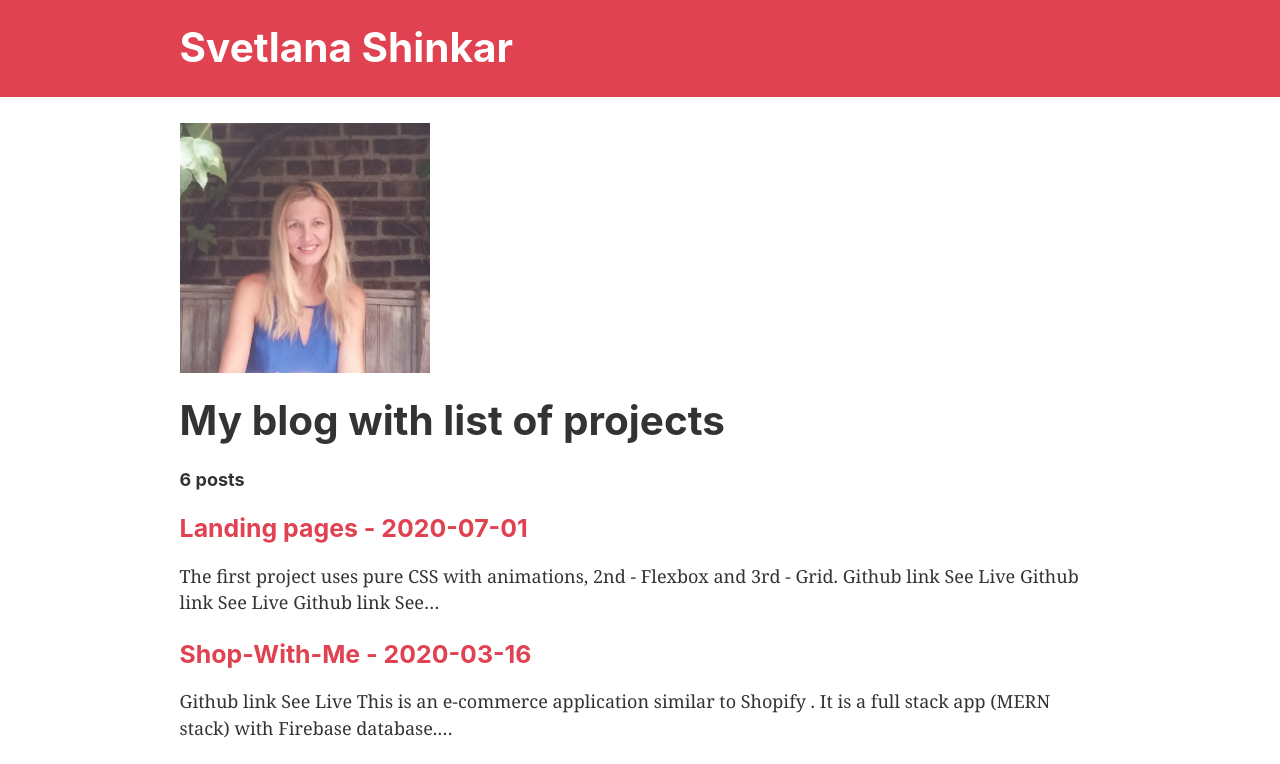
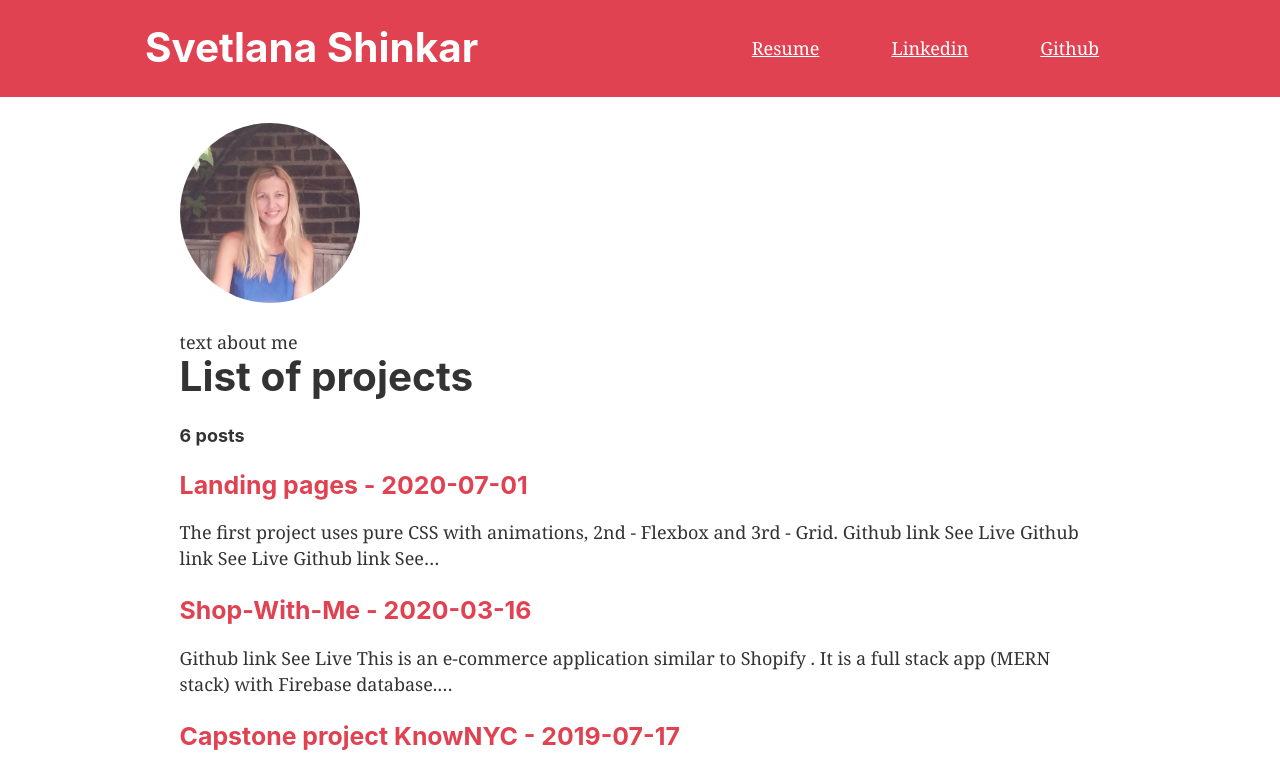
Before and after one commit to Svetanek/gatsby-blog, a Gatsby site: page / in a window 1280 px wide. Shown: the top 764 px of the page. Built offline with nearby package versions, Linux system fonts and the light colour scheme; Gatsby itself is replaced by a stand-in of ours.

Commit message:
modified header and added favicon

```diff
--- a/gatsby-config.js
+++ b/gatsby-config.js
@@ -33,7 +33,7 @@ module.exports = {
         background_color: `#AF7EE0`,
         theme_color: `#AF7EE0`,
         display: `minimal-ui`,
-        icon: `src/images/gatsby-icon.png`, // This path is relative to the root of the site.
+        icon: `src/images/favicon.png`, // This path is relative to the root of the site.
       },
     },
     // this (optional) plugin enables Progressive Web App + Offline functionality
--- /dev/null
+++ b/src/components/about.js
@@ -0,0 +1,14 @@
+// import PropTypes from "prop-types"
+import React from "react"
+import ProfileImage from "../components/image"
+import "./components.css"
+
+const About = () => (
+  <div id="profile-container">
+    <div id="profile-image">
+      <ProfileImage />
+    </div>
+    <div id="profile-text">text about me</div>
+  </div>
+)
+export default About
--- /dev/null
+++ b/src/components/components.css
@@ -0,0 +1,39 @@
+#header {
+  background: #e04251;
+  margin-bottom: 1.45rem;
+  display: flex;
+  justify-content: space-around;
+  align-items: center;
+  padding: 1.45rem 1.45rem;
+}
+
+#header-nav {
+  display: flex;
+  color: #ffff;
+}
+.header-nav-link {
+  padding: 0 2rem;
+  color: #ffff;
+}
+#header-title {
+  margin: 0;
+}
+
+#header-title-link {
+  color: white;
+  text-decoration: none;
+  margin: 0;
+}
+#profile-container {
+  width: 12rem;
+}
+
+#profile-image {
+  max-width: 180px;
+  margin: 0 0 1.45rem 0;
+}
+
+/* style={{
+  maxWidth: 960,
+  padding: `1.45rem 1.45rem`,
+}} */
--- a/src/components/header.js
+++ b/src/components/header.js
@@ -1,33 +1,29 @@
 import { Link } from "gatsby"
 import PropTypes from "prop-types"
 import React from "react"
+import "./components.css"
 
 const Header = ({ siteTitle }) => (
-  <header
-    style={{
-      background: `#e04251`,
-      marginBottom: `1.45rem`,
-    }}
-  >
-    <div
-      style={{
-        margin: `0 auto`,
-        maxWidth: 960,
-        padding: `1.45rem 1.0875rem`,
-      }}
-    >
-      <h1 style={{ margin: 0 }}>
-        <Link
-          to="/"
-          style={{
-            color: `white`,
-            textDecoration: `none`,
-          }}
-        >
-          {siteTitle}
-        </Link>
-      </h1>
-    </div>
+  <header id="header">
+    <h1 id="header-title">
+      <Link to="/" id="header-title-link">
+        {siteTitle}
+      </Link>
+    </h1>
+    <nav id="header-nav">
+      <Link to="/resume" class="header-nav-link">
+        <div>Resume</div>
+      </Link>
+      <Link
+        to="https://www.linkedin.com/in/svetlanashinkarnyl/"
+        class="header-nav-link"
+      >
+        <div>Linkedin</div>
+      </Link>
+      <Link to="https://github.com/Svetanek" class="header-nav-link">
+        <div>Github</div>
+      </Link>
+    </nav>
   </header>
 )
 
--- a/src/components/image.js
+++ b/src/components/image.js
@@ -1,7 +1,11 @@
 import React from "react"
 import { useStaticQuery, graphql } from "gatsby"
 import Img from "gatsby-image"
+import styled from "styled-components"
 
+const StyledImg = styled(Img)`
+  border-radius: 50%;
+`
 /*
  * This component is built using `gatsby-image` to automatically serve optimized
  * images with lazy loading and reduced file sizes. The image is loaded using a
@@ -13,7 +17,7 @@ import Img from "gatsby-image"
  * - `useStaticQuery`: https://www.gatsbyjs.org/docs/use-static-query/
  */
 
-const Image = () => {
+const ProfileImage = () => {
   const data = useStaticQuery(graphql`
     query {
       placeholderImage: file(relativePath: { eq: "profilePic.jpg" }) {
@@ -26,7 +30,7 @@ const Image = () => {
     }
   `)
 
-  return <Img fluid={data.placeholderImage.childImageSharp.fluid} />
+  return <StyledImg fluid={data.placeholderImage.childImageSharp.fluid} />
 }
 
-export default Image
+export default ProfileImage
--- a/src/pages/index.js
+++ b/src/pages/index.js
@@ -3,7 +3,8 @@ import { graphql, Link } from "gatsby"
 import styled from "styled-components"
 
 import Layout from "../components/layout"
-import Image from "../components/image"
+// import ProfileImage from "../components/image"
+import About from "../components/about"
 import SEO from "../components/seo"
 
 const BlogLink = styled(Link)`
@@ -18,15 +19,8 @@ export default ({ data }) => (
   <Layout>
     <SEO title="Home" />
     <div>
-      <div
-        style={{
-          maxWidth: `250px`,
-          marginBottom: `1.45rem`,
-        }}
-      >
-        <Image />
-      </div>
-      <h1>My blog with list of projects</h1>
+      <About />
+      <h1>List of projects</h1>
       <h4>{data.allMarkdownRemark.totalCount} posts</h4>
       {data.allMarkdownRemark.edges.map(({ node }) => (
         <div key={node.id}>
@@ -39,11 +33,14 @@ export default ({ data }) => (
         </div>
       ))}
     </div>
+    <Link to="/resume/">
+      <button>RESUME</button>
+    </Link>{" "}
+    <br />
+    <Link to="/using-typescript/">Go to "Using TypeScript"</Link>
     {/* <div style={{ maxWidth: `300px`, marginBottom: `1.45rem` }}>
       <Image />
     </div> */}
-    <Link to="/resume/">RESUME</Link> <br />
-    <Link to="/using-typescript/">Go to "Using TypeScript"</Link>
   </Layout>
 )
 
```
Also changed, not shown: src/images/favicon.png (added).
